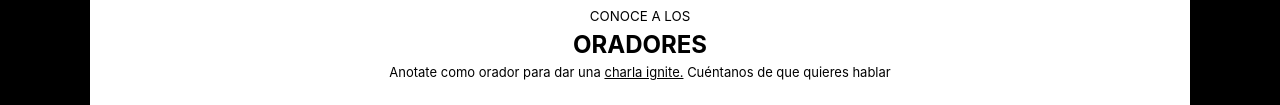
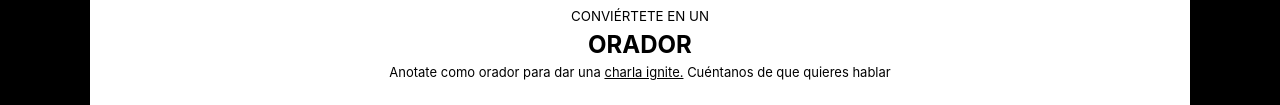
Before and after one commit to alcancelos/TPIntegrador, a plain HTML site: page index.html in a window 1280 px wide. Shown: the part 1508-1613 px from the top of the page. Drawn offline with nearby package versions, Linux system fonts and the light colour scheme.

Commit message:
Corrección del texto

```diff
--- a/index.html
+++ b/index.html
@@ -134,8 +134,8 @@
 
         <div class="formulario">
             <div class="formulario-content">
-                <div class="texto-tarjetas">CONOCE A LOS</div>
-                <div class="texto-tarjetas2">ORADORES</div>
+                <div class="texto-tarjetas">CONVIÉRTETE EN UN</div>
+                <div class="texto-tarjetas2">ORADOR</div>
                 <div class="texto-tarjetas3">Anotate como orador para dar una <u>charla ignite.</u> Cuéntanos de que
                     quieres
                     hablar
```
